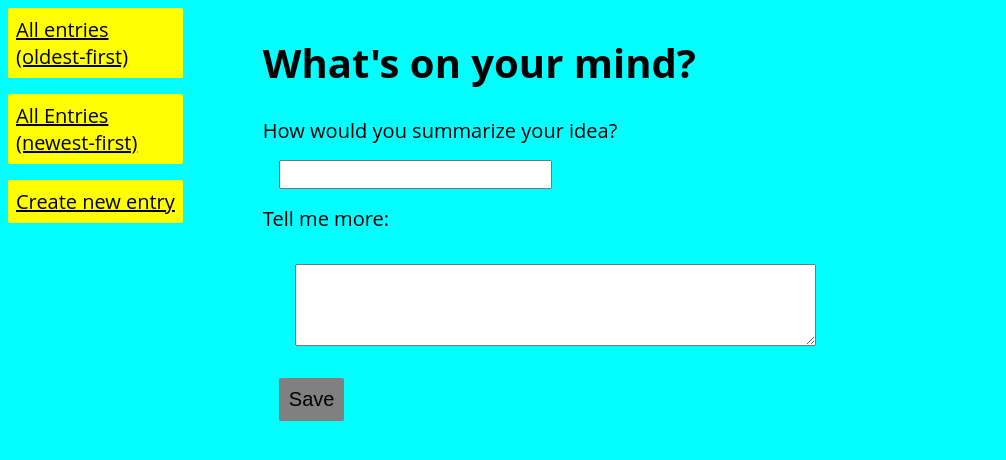
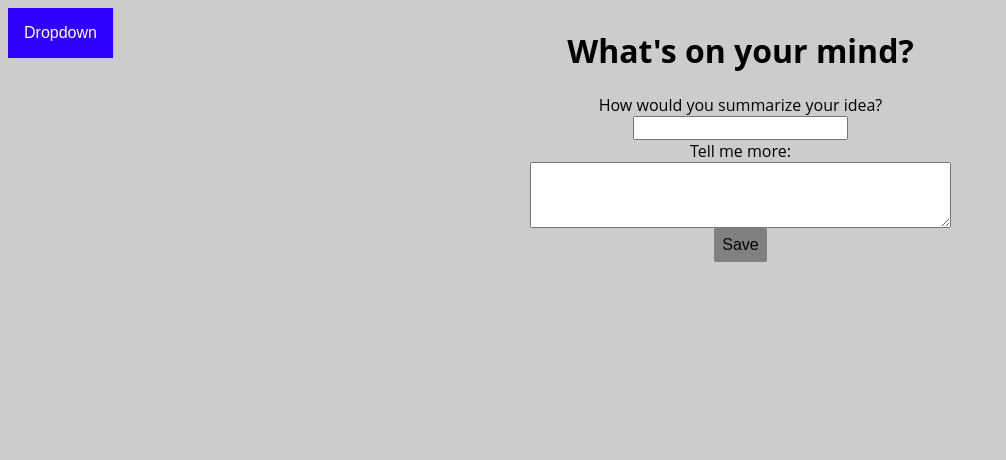
Before and after one commit to IgnatVik/buildablog, a Flask app: page /new_entry in a window 1280 px wide. Shown: the top 460 px of the page, without its empty margins (0-1006 px from the left). Run offline with Flask 2, Linux system fonts and the light colour scheme.

Commit message:
Add files via upload

```diff
--- a/main.py
+++ b/main.py
@@ -39,16 +39,13 @@ class Entry(db.Model):
 @app.route("/")
 def index():
     '''
-    Convenience route so the bare URL displays all the entries
+    Convenience route
     '''
     return redirect("/blog")
 #
 @app.route("/blog")
 def display_blog_entries():
-    '''
-    Either list one entry with the given ID
-    Or list all blog entries (in default or newest order)
-    '''
+
     entry_id = request.args.get('id')
     if (entry_id):
         entry = Entry.query.get(entry_id)
@@ -62,8 +59,8 @@ def display_blog_entries():
 @app.route('/new_entry', methods=['GET', 'POST'])
 def new_entry():
     '''
-    GET: Display form for new blog entry
-    POST: create new entry or redisplay form if values are invalid
+    Display form for new blog entry
+    Create new entry or redisplay form if values are invalid
     '''
     if request.method == 'POST':
         new_entry_title = request.form['title']
@@ -78,7 +75,7 @@ def new_entry():
             url = "/blog?id=" + str(new_entry.id)
             return redirect(url)
         else:
-            flash("Please check your entry for errors. Both a title and a body are required.")
+            flash("Error. Both a title and a body are required.")
             return render_template('new_entry_form.html',
                 title="Create new blog entry",
                 new_entry_title=new_entry_title,
@@ -86,6 +83,6 @@ def new_entry():
 
     else: # GET request
         return render_template('new_entry_form.html', title="Create new blog entry")
-#
+
 if __name__ == '__main__':
     app.run()
--- /dev/null
+++ b/static/css/dd.css
@@ -0,0 +1,108 @@
+body {
+  font-family: 'Open Sans', 'Times New Roman', Times, serif;
+  font-size: 100%;
+  background-color: #cccccc;
+  width:100%;
+
+}
+
+main {
+    display: flex;
+    justify-content: flex-start;
+
+}
+
+li {
+ list-style: none;
+}
+
+.container {
+    margin-left: 5rem;
+    width: 100%;
+    text-align: center;
+}
+
+
+input {
+    display: block;
+    font-size: 100%;
+    margin:auto;
+
+
+}
+
+textarea {
+    display: block;
+    font-size: 100%;
+    margin:auto;
+
+}
+
+#submit_button {
+    background-color: gray;
+    border-radius:2px;
+    border:none;
+    color: black;
+    cursor: pointer;
+    padding: .5em;
+    margin:auto;
+
+}
+
+#submit_button:hover {
+    background:white;
+    box-shadow: 0px 5px 5px #777;
+    left: -5px;
+    position: relative;
+    top: -5px;
+    margin:auto;
+
+}
+
+.flash_message {
+    background-color: MistyRose;
+    border-radius: 2px;
+    color: red;
+    margin: .25rem;
+    padding: 2rem;
+}
+.dropbtn {
+    background-color: #2f00ff;
+    color: white;
+    padding: 16px;
+    font-size: 16px;
+    border: none;
+}
+
+/* The container <div> - needed to position the dropdown content */
+.dropdown {
+    position: relative;
+    display: inline-block;
+}
+
+/* Dropdown Content (Hidden by Default) */
+.dropdown-content {
+    display: none;
+    position: absolute;
+    background-color: #f1f1f1;
+    min-width: 160px;
+    box-shadow: 0px 8px 16px 0px rgba(0,0,0,0.2);
+    z-index: 1;
+}
+
+/* Links inside the dropdown */
+.dropdown-content a {
+    color: black;
+    padding: 12px 16px;
+    text-decoration: none;
+    display: block;
+}
+
+/* Change color of dropdown links on hover */
+.dropdown-content a:hover {background-color: #ddd;}
+
+/* Show the dropdown menu on hover */
+.dropdown:hover .dropdown-content {display: block;}
+
+/* Change the background color of the dropdown button when the dropdown content is shown */
+.dropdown:hover .dropbtn {background-color: blue;}
--- a/templates/base.html
+++ b/templates/base.html
@@ -2,19 +2,23 @@
 <html>
     <head>
         <title>{{title}}</title>
-        <link rel="stylesheet" href="{{ url_for('static', filename='css/hi.css') }}">
+        <link rel="stylesheet" href="{{ url_for('static', filename='css/dd.css') }}">
     </head>
 <body>
-    <!-- main element is a flexbox  -->
     <main>
-        <nav>
-            <a href='/blog'>All entries<br />(oldest-first)</a>
-            <a href='/blog?sort=newest'>All Entries<br />(newest-first)</a>
-            <a href='/new_entry'>Create new entry</a>
-        </nav>
+             <div class="dropdown">
+                <button class="dropbtn">Dropdown</button>
+                <div class="dropdown-content">
+                    <a href="/blog">All Entries<br />(old to new)</a>
+                    <a href="/blog?sort=newest">All Entries<br />(new to old)</a>
+                    <a href="/new_entry">Create new Entry</a>
+                </div>
+             </div>
+
 
         <div class="container">
-            <!-- No message categories  -->
+
+
             {% with messages = get_flashed_messages() %}
                 {% for message in messages %}
                     <div class="flash_message">{{message|safe}}</div>
@@ -24,7 +28,7 @@
             {% block content %}
             {% endblock %}
 
-        </div> <!-- .container -->
+        </div>
     </main>
 
 </body>
--- a/templates/new_entry_form.html
+++ b/templates/new_entry_form.html
@@ -1,11 +1,5 @@
 {% extends "base.html" %}
 
-<!--
-    Blog entry form
-    Requires:
-        new_entry_title (may be empty)
-        new_entry_body (may be empty)
-  -->
 
 {% block content %}
 <h1>What's on your mind?</h1>
```
Also changed, not shown: README.md, 1 other file.
